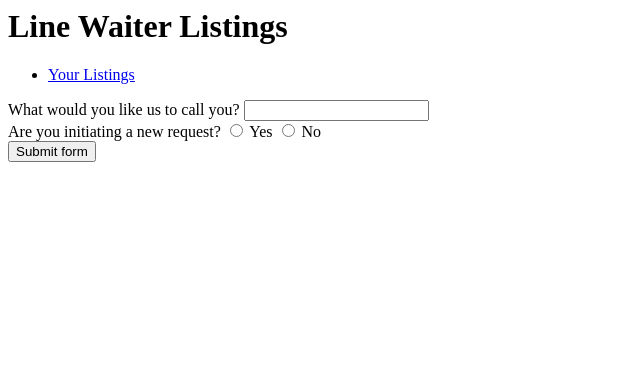
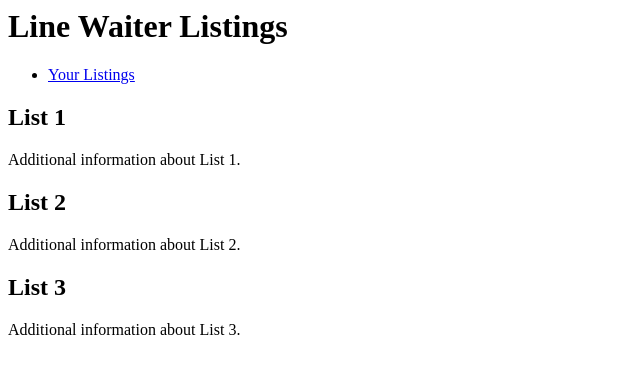
Before and after one commit to Nathaniel-github/LineWaiter, a Flask app: page /ask/ in a window 1280 px wide. Shown: the top 374 px of the page, without its empty margins (0-640 px from the left). Run offline with Flask 3, Linux system fonts and the light colour scheme.

Commit message:
listings in mainlistings

```diff
--- a/LineWaiter/app.py
+++ b/LineWaiter/app.py
@@ -35,6 +35,21 @@ def my_listings():
             return render_template('yourListings.html')
     return render_template('yourListings.html')
 
+class Listing:
+    def __init__(self, title, additional_info):
+        self.title = title
+        self.additional_info = additional_info
+
+@app.route('/')
+def listings():
+    # Create a list of Listing instances
+    listings = [
+        Listing("Listing Title 1", "Additional information about Listing 1."),
+        Listing("Listing Title 2", "Additional information about Listing 2."),
+        Listing("List 3", "Additional information about List 3.")
+    ]
+
+    return render_template('mainListings.html', listings=listings)
 
 if __name__ == '__main__':
     app.run()
--- a/LineWaiter/templates/mainListings.html
+++ b/LineWaiter/templates/mainListings.html
@@ -10,24 +10,28 @@
 </nav>
 
 {% block content %}
-  <form method="post">
-      <label for="name">What would you like us to call you?</label>
-      <input name="name" id="name">
-      <br>
-      <label for="LinWaiter">Are you initiating a new request?</label>
-      <input type="radio" name="request" id="yes" value="yes">
-      <label for="yes">Yes</label>
-      <input type="radio" name="request" id="no" value="no">
-      <label for="No">No</label>
-      <br>
-      <input type="submit" value="Submit form">
-  </form>
-  {% if name %}
-  <br>
-  {% if request == "yes" %}
-  <b>Hello {{name}}!  Please tell us more about the request!</b>
-  {% else %}
-  <b>Hello {{name}}!  Do you want to take a request??</b>
-  {% endif %}
-  {% endif %}
-{% endblock %}
+
+  <!-- Display three static listings -->
+  <div class="listing">
+      <h2>List 1</h2>
+      <p>Additional information about List 1.</p>
+  </div>
+
+  <div class="listing">
+      <h2>List 2</h2>
+      <p>Additional information about List 2.</p>
+  </div>
+
+  <div class="listing">
+      <h2>List 3</h2>
+      <p>Additional information about List 3.</p>
+  </div>
+
+  <!-- Iterate over dynamic listings if available -->
+  {% for listing in listings %}
+      <div class="listing">
+          <h2>{{ listing.title }}</h2>
+          <p>{{ listing.additional_info }}</p>
+      </div>
+  {% endfor %}
+{%  endblock %}
```
